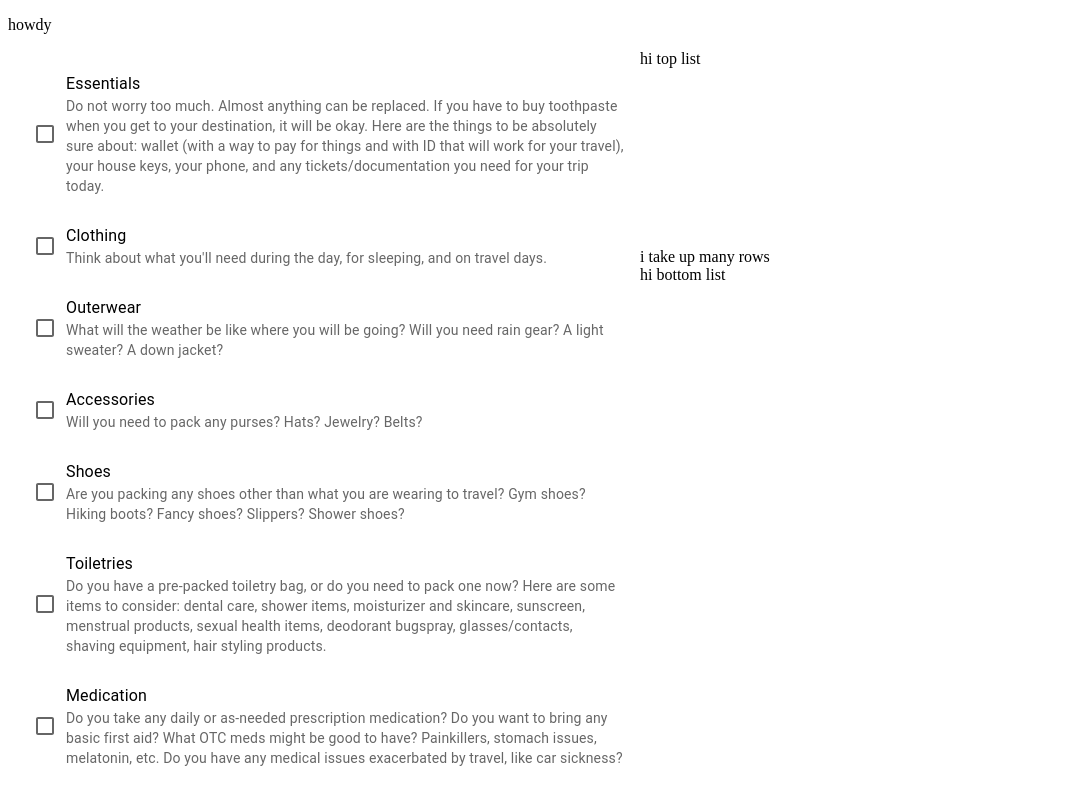
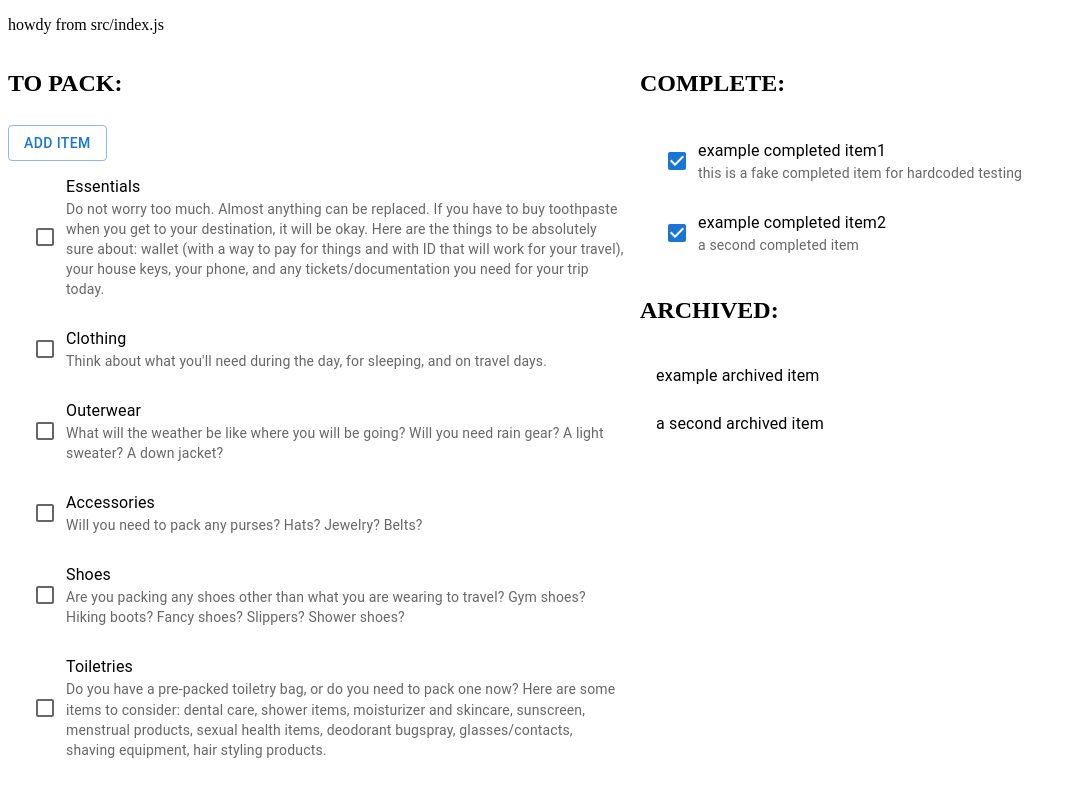
Before and after one commit to madeleine-lloyd-davies/Fullpack, a React app: page /basic in a window 1280 px wide. Shown: the top 791 px of the page, without its empty margins (0-1076 px from the left). Built offline with nearby package versions, Linux system fonts and the light colour scheme.

Commit message:
feat: added in components for todo-complete and todo-archived

```diff
--- a/data/packData.js
+++ b/data/packData.js
@@ -89,3 +89,23 @@ export const packData = [
       "There are always some things you feel like you can't pack in advance, or even some tasks you need to get done when you're leaving. Any meds or toiletries you were still using and couldn't pack in advance? Any special outfit/shoes you want to be wearing to travel? Anything you want to make sure you have at the top of your bag for easy access during travel? Any tasks to remember, like taking out the garbage, texting your friend, downloading playlists, checking into a flight, scheduling a ride to the airport, checking in with the catsitter?",
   },
 ];
+
+//sample hardcoded array of complete category
+export const sampleComplete = [
+  {
+    name: "example completed item1",
+    description: "this is a fake completed item for hardcoded testing",
+  },
+  { name: "example completed item2", description: "a second completed item" },
+];
+
+export const sampleArchive = [
+  {
+    name: "example archived item",
+    description: "an item you aren't going to pack",
+  },
+  {
+    name: "a second archived item",
+    description: "a second sample archive item",
+  },
+];
--- /dev/null
+++ b/src/components/PackingListArchived.js
@@ -0,0 +1,39 @@
+import React, { useEffect, useState } from "react";
+import { useDispatch, useSelector } from "react-redux";
+import { packData, sampleComplete, sampleArchive } from "../../data/packData";
+
+import {
+  List,
+  Button,
+  TextField,
+  Dialog,
+  DialogActions,
+  DialogContent,
+  DialogContentText,
+  DialogTitle,
+  Box,
+  Checkbox,
+  ListItem,
+  ListItemText,
+} from "@mui/material";
+
+const PackingListArchived = () => {
+  const [list, updateList] = useState(sampleArchive);
+
+  const archiveBrick = (categoryObj) => {
+    return (
+      <ListItem key={categoryObj.name}>
+        <ListItemText primary={categoryObj.name} />
+      </ListItem>
+    );
+  };
+
+  return (
+    <>
+      <h2>ARCHIVED:</h2>
+      <List>{list.map((category) => archiveBrick(category))}</List>
+    </>
+  );
+};
+
+export default PackingListArchived;
--- /dev/null
+++ b/src/components/PackingListComplete.js
@@ -0,0 +1,42 @@
+import React, { useEffect, useState } from "react";
+import { useDispatch, useSelector } from "react-redux";
+import { packData, sampleComplete } from "../../data/packData";
+import CategoryBrick from "./CategoryBrick";
+import {
+  List,
+  Button,
+  TextField,
+  Dialog,
+  DialogActions,
+  DialogContent,
+  DialogContentText,
+  DialogTitle,
+  Box,
+  Checkbox,
+  ListItem,
+  ListItemText,
+} from "@mui/material";
+
+const PackingListComplete = () => {
+  const [list, updateList] = useState(sampleComplete);
+
+  const doneBrick = (categoryObj) => {
+    return (
+      <ListItem key={categoryObj.name}>
+        <Checkbox defaultChecked />
+        <ListItemText
+          primary={categoryObj.name}
+          secondary={categoryObj.description}
+        />
+      </ListItem>
+    );
+  };
+  return (
+    <>
+      <h2>COMPLETE:</h2>
+      <List>{list.map((category) => doneBrick(category))}</List>
+    </>
+  );
+};
+
+export default PackingListComplete;
--- a/src/components/PackingList.js
+++ b/src/components/PackingListToDo.js
@@ -11,6 +11,11 @@ import {
   DialogContent,
   DialogContentText,
   DialogTitle,
+  Box,
+  Checkbox,
+  FormControlLabel,
+  ListItem,
+  ListItemText,
 } from "@mui/material";
 
 /*
@@ -21,7 +26,7 @@ notes/todos
 #add to do count at top of list (ie, number completed / total to do?)
 */
 
-const PackingList = () => {
+const PackingListToDo = () => {
   const [open, setOpen] = useState(false);
   const [list, updateList] = useState(packData);
   const [newItem, setNewItem] = useState("");
@@ -37,7 +42,7 @@ const PackingList = () => {
 
   const handleSubmit = (event) => {
     event.preventDefault();
-    list.push({ name: newItem });
+    list.unshift({ name: newItem });
     setNewItem("");
     handleClose();
   };
@@ -46,10 +51,22 @@ const PackingList = () => {
     setOpen(false);
   };
 
+  const todoBrick = (categoryObj) => {
+    return (
+      <ListItem key={categoryObj.name}>
+        <Checkbox />
+        <ListItemText
+          primary={categoryObj.name}
+          secondary={categoryObj.description}
+        />
+      </ListItem>
+    );
+  };
+
   return (
     <>
+      <h2>TO PACK:</h2>
       <List>
-        {list.map((category) => CategoryBrick(category))}
         <Button variant='outlined' onClick={handleClickOpen}>
           ADD ITEM
         </Button>
@@ -75,9 +92,10 @@ const PackingList = () => {
             <Button onClick={handleSubmit}>Add</Button>
           </DialogActions>
         </Dialog>
+        {list.map((category) => todoBrick(category))}
       </List>
     </>
   );
 };
 
-export default PackingList;
+export default PackingListToDo;
--- a/src/index.js
+++ b/src/index.js
@@ -11,7 +11,7 @@ const root = createRoot(container);
 root.render(
   <Router>
     <Provider store={store}>
-      <p>howdy</p>
+      <p>howdy from src/index.js</p>
       <App />
     </Provider>
   </Router>
--- a/src/pages/BasicPackingPage.js
+++ b/src/pages/BasicPackingPage.js
@@ -1,31 +1,25 @@
 import React, { useEffect } from "react";
 import { useDispatch, useSelector } from "react-redux";
 import { Grid, Item } from "@mui/material";
-import { PackingList } from ".";
+import PackingListToDo from "../components/PackingListToDo";
+import PackingListComplete from "../components/PackingListComplete";
+import PackingListArchived from "../components/PackingListArchived";
 
 const BasicPackingPage = () => {
   return (
     <>
       <Grid container direction='row'>
         <Grid item xs={6}>
-          <PackingList />
+          <PackingListToDo />
         </Grid>
         <Grid item xs={6}>
           <Grid container direction={"column"}>
             <div>
-              hi top list<br></br>
-              <br></br>
-              <br></br>
-              <br></br>
-              <br></br>
-              <br></br>
-              <br></br>
-              <br></br>
-              <br></br>
-              <br></br>
-              <br></br>i take up many rows
+              <PackingListComplete />
             </div>
-            <div>hi bottom list</div>
+            <div>
+              <PackingListArchived />
+            </div>
           </Grid>
         </Grid>
       </Grid>
--- a/src/pages/Homepage.js
+++ b/src/pages/Homepage.js
@@ -1,6 +1,5 @@
 import React, { useEffect } from "react";
 import { useDispatch, useSelector } from "react-redux";
-import { PackingList } from ".";
 import { Link, useNavigate } from "react-router-dom";
 
 const Homepage = () => {
--- a/src/pages/index.js
+++ b/src/pages/index.js
@@ -1,5 +1,5 @@
 //note, should this go in main app folder rather than components?
 export { default as Main } from "../components/Main.js";
-export { default as PackingList } from "../components/PackingList";
+export { default as PackingListToDo } from "../components/PackingListToDo";
 export { default as Homepage } from "./Homepage";
 export { default as BasicPackingPage } from "./BasicPackingPage";
```
